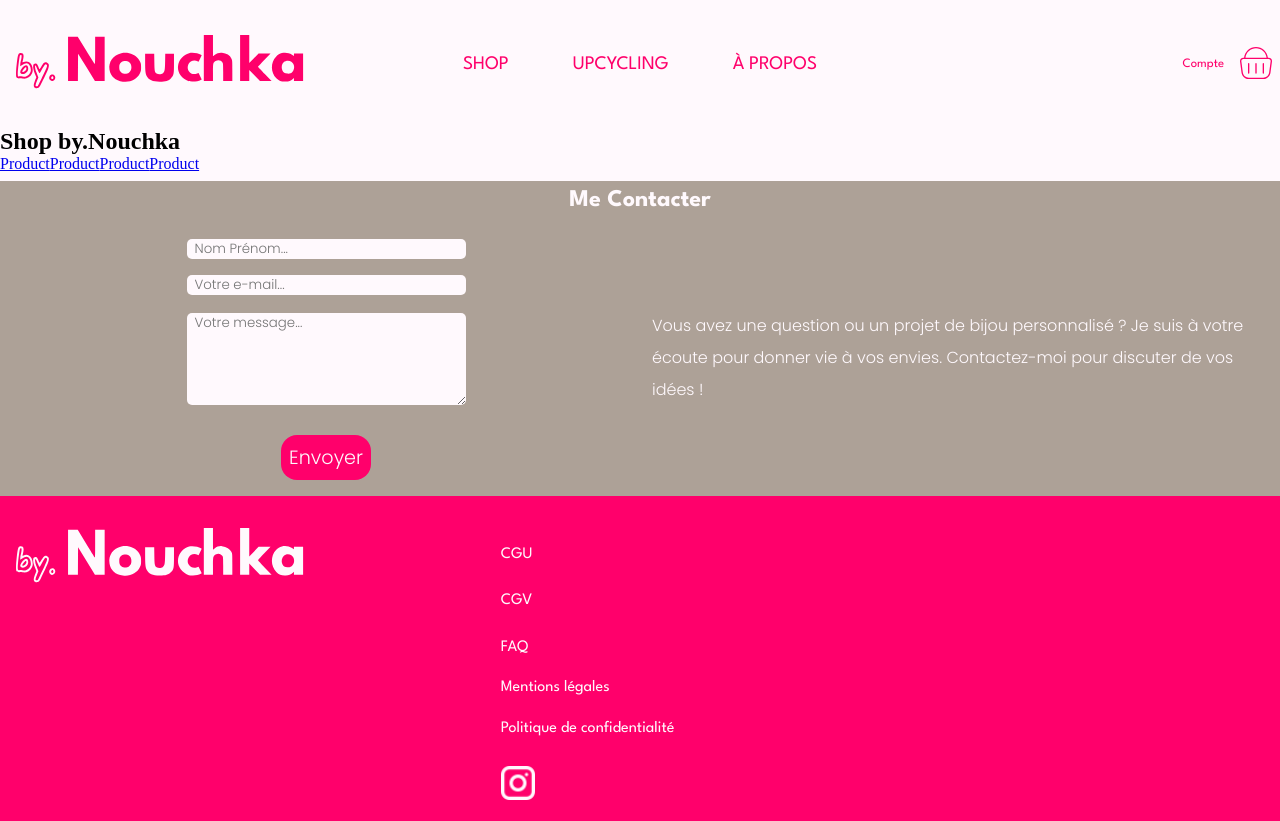
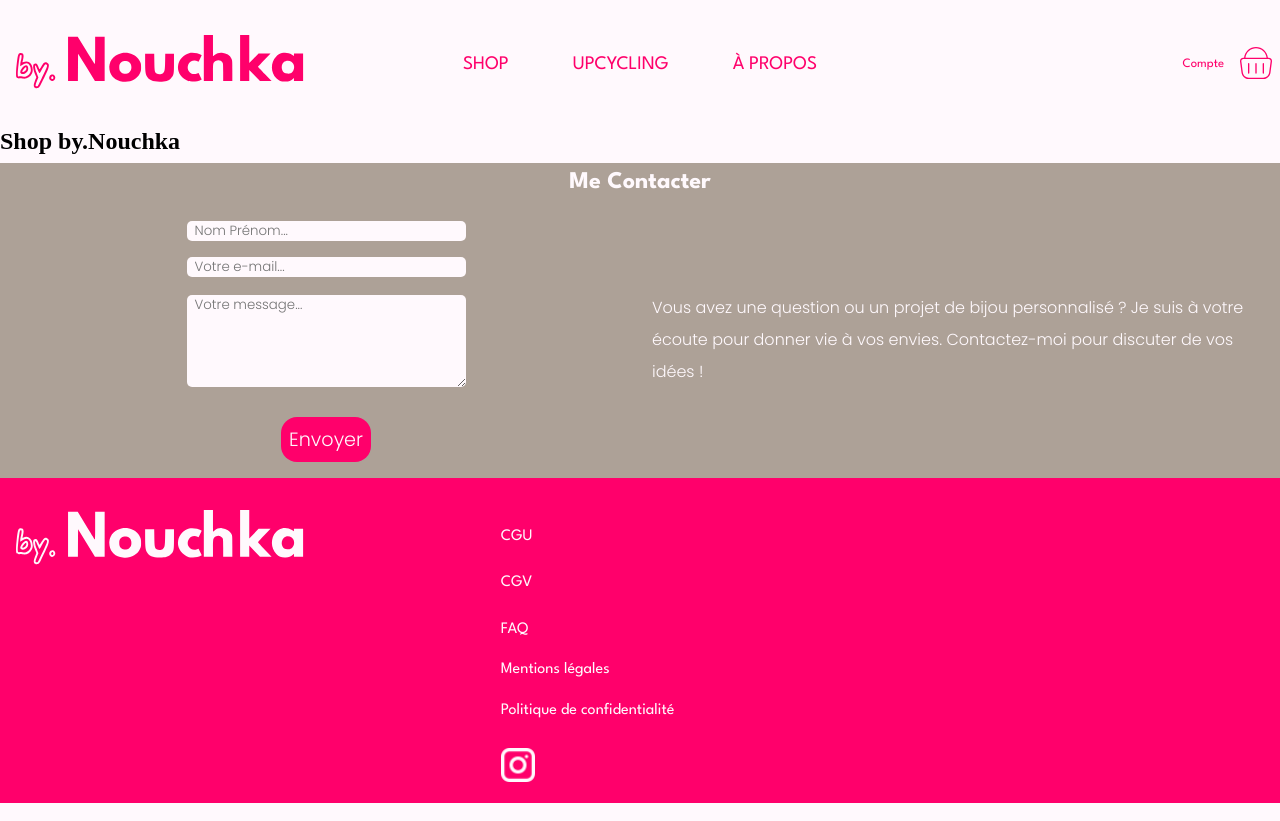
Before and after one commit to WildCodeSchool-2024-09/Js-BDX-P3-by-nouchka, a React (Vite) app in the folder client/: page /shop in a window 1280 px wide. Built offline with nearby package versions, Linux system fonts and the light colour scheme.

Commit message:
create Product page

```diff
--- a/client/src/pages/Shop/index.tsx
+++ b/client/src/pages/Shop/index.tsx
@@ -1,16 +1,9 @@
-import { Link } from "react-router-dom";
 import "../../App.css";
 
 export default function Shop() {
-
-
   return (
     <>
       <h2>Shop by.Nouchka</h2>
-      <Link to={`/jewelry/1`}>Product</Link>
-      <Link to={`/jewelry/2`}>Product</Link>
-      <Link to={`/jewelry/3`}>Product</Link>
-      <Link to={`/jewelry/4`}>Product</Link>
     </>
   );
 }
```
